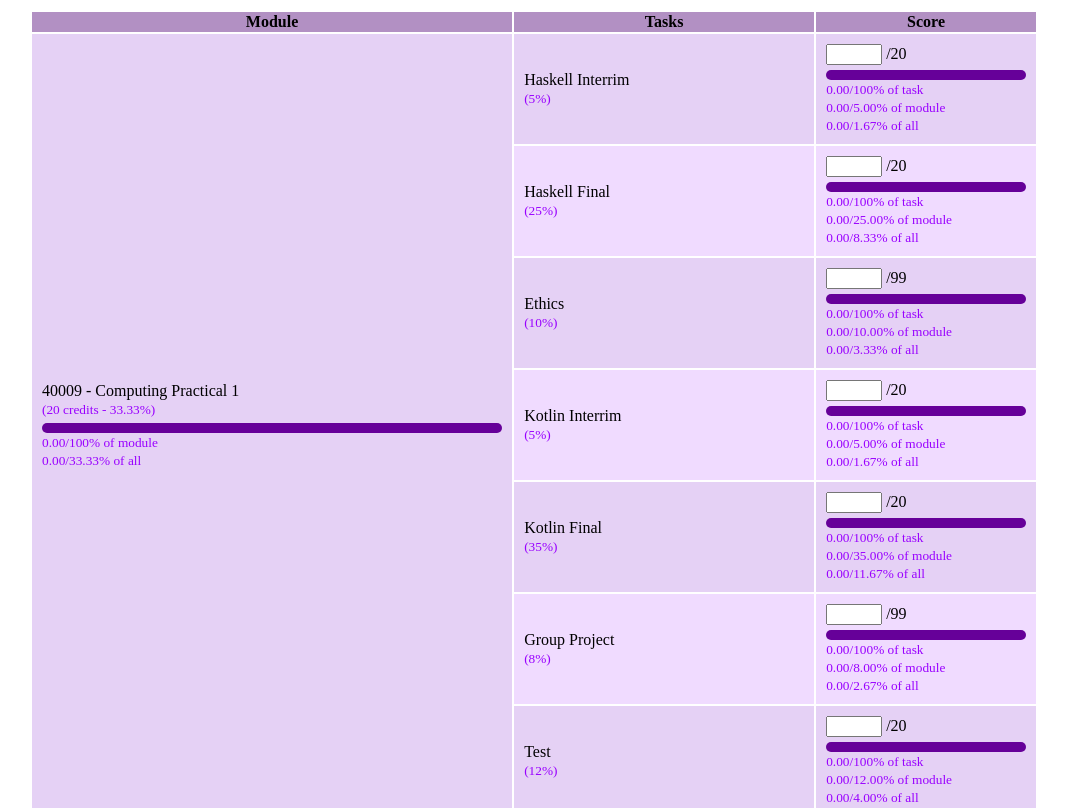
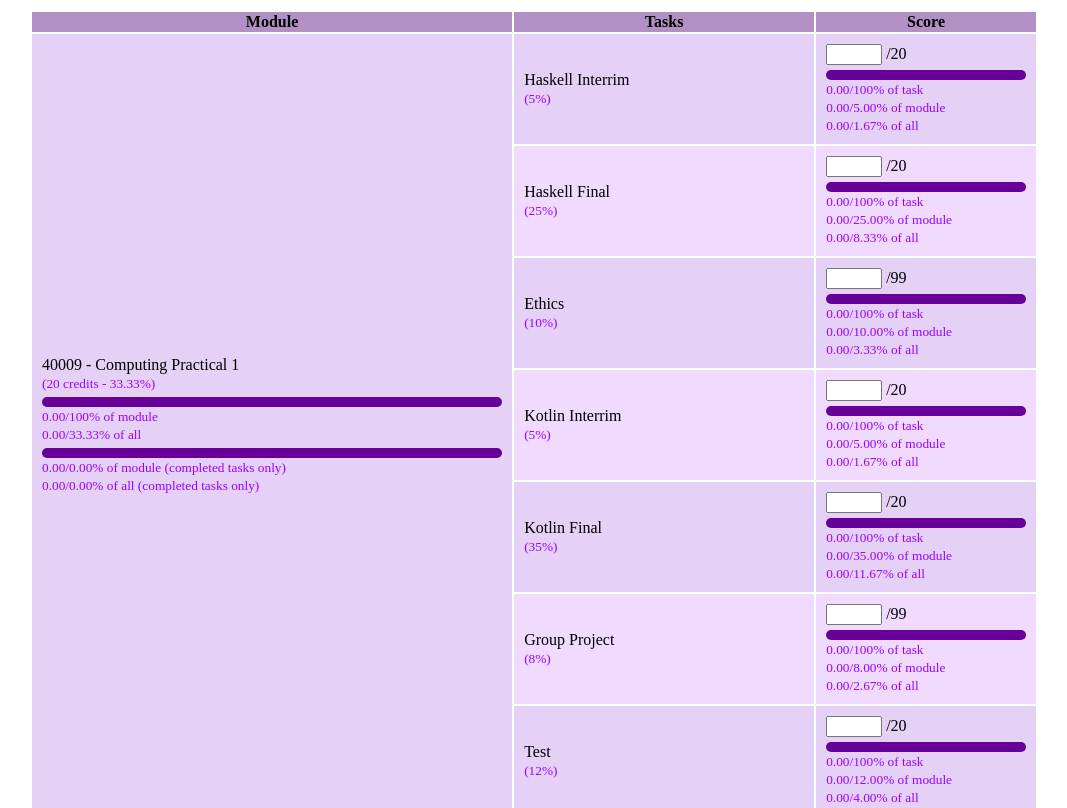
Before and after one commit to Mewtwo2387/tracker, a plain HTML site: page index.html in a window 1280 px wide. Shown: the top 808 px of the page, without its empty margins (106-1173 px from the left). Drawn offline with Linux system fonts and the light colour scheme.

Commit message:
added completed tasks only bar

```diff
--- a/script.js
+++ b/script.js
@@ -1,22 +1,37 @@
 function update(){
     for(const module of data.modules){
         moduletotal = 0
+        modulecomplete = 0
         for(const task of module.tasks){
             id = module.id + task.id
             taskpercent = ((document.getElementById('i' + id).value / document.getElementById('i' + id).max) * 100);
             modulepercent = taskpercent * task.weight;
             moduletotal += modulepercent;
+            if(modulepercent!=0){modulecomplete += task.weight}
             allpercent = modulepercent * module.credits/data.totalCredits;
             document.getElementById('b' + id).style.width = taskpercent + '%';
             document.getElementById('t' + id).innerHTML = `${taskpercent.toFixed(2)}/100% of task`
             document.getElementById('m' + id).innerHTML = `${modulepercent.toFixed(2)}/${(task.weight*100).toFixed(2)}% of module`
             document.getElementById('a' + id).innerHTML = `${allpercent.toFixed(2)}/${(task.weight*module.credits/data.totalCredits*100).toFixed(2)}% of all`
         }
+
         document.getElementById('b' + module.id).style.width = moduletotal + '%';
         moduleallpercent = moduletotal * module.credits/data.totalCredits
         document.getElementById('m' + module.id).innerHTML = `${moduletotal.toFixed(2)}/100% of module`
         document.getElementById('a' + module.id).innerHTML = `${moduleallpercent.toFixed(2)}/${(module.credits/data.totalCredits*100).toFixed(2)}% of all`
 
+
+        if(modulecomplete==0){
+            modulecompletepercent = 0
+        }else{
+            modulecompletepercent = moduletotal / modulecomplete
+        }
+
+        document.getElementById('bc' + module.id).style.width = modulecompletepercent + '%';
+        moduletotalall = moduletotal * module.credits/data.totalCredits
+        modulecompleteall = modulecomplete * module.credits/data.totalCredits
+        document.getElementById('mc' + module.id).innerHTML = `${moduletotal.toFixed(2)}/${(modulecomplete*100).toFixed(2)}% of module (completed tasks only)`;
+        document.getElementById('ac' + module.id).innerHTML = `${moduletotalall.toFixed(2)}/${(modulecompleteall*100).toFixed(2)}% of all (completed tasks only)`;
     }
 }
 
@@ -26,7 +41,7 @@ function load(){
     for(const module of data.modules){
         for(const task of module.tasks){
             if(task.id=='a'){
-                html += `<tr><td rowspan="${module.tasks.length}">${module.name}<br><span class="small">(${module.credits} credits - ${(module.credits/data.totalCredits*100).toFixed(2)}%)</span><div class="progress-bar"><div class="progress-bar-inner" style="width:0%" id="${'b'+module.id}"></div></div><span class="small" id="${'m'+module.id}">--/100% of module</span><br><span class="small" id="${'a'+module.id}">--/--% of all</span></td>`
+                html += `<tr><td rowspan="${module.tasks.length}">${module.name}<br><span class="small">(${module.credits} credits - ${(module.credits/data.totalCredits*100).toFixed(2)}%)</span><div class="progress-bar"><div class="progress-bar-inner" style="width:0%" id="${'b'+module.id}"></div></div><span class="small" id="${'m'+module.id}">--/100% of module</span><br><span class="small" id="${'a'+module.id}">--/--% of all</span><div class="progress-bar"><div class="progress-bar-inner" style="width:0%" id="${'bc'+module.id}"></div></div><span class="small" id="${'mc'+module.id}">--/--% of module</span><br><span class="small" id="${'ac'+module.id}">--/--% of all</span></td>`
             }else{
                 html += `<tr>`
             }
--- a/styles.css
+++ b/styles.css
@@ -38,7 +38,7 @@ tr:nth-child(odd) td:not(:first-child) {
 
 .progress-bar-inner {
     height: 100%;
-    background-color: #90b;
+    background-color: #c3f;
     border-radius: 5px;
     transition: width 1s;
 }
```
